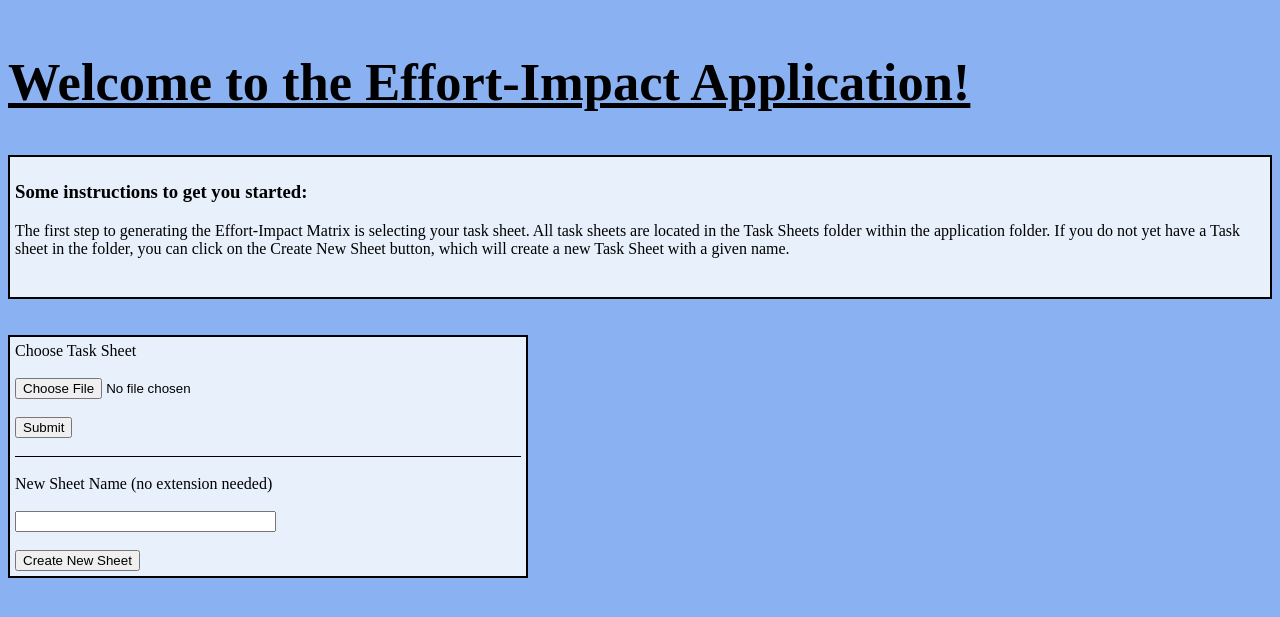
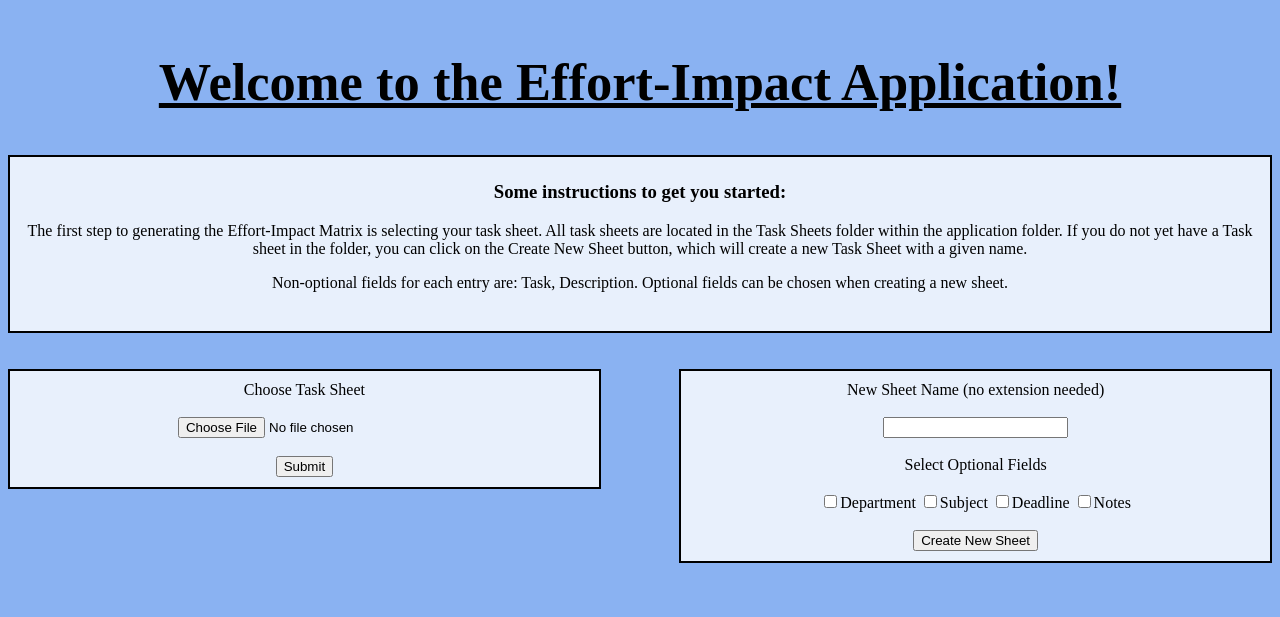
Before and after one commit to mankek/Effort-Impact, a Flask app: page / in a window 1280 px wide. Shown: the top 617 px of the page. Run offline with Flask 2, Linux system fonts and the light colour scheme.

Commit message:
basics are there, but extremely buggy

```diff
--- a/App/api.py
+++ b/App/api.py
@@ -4,36 +4,51 @@ from flask import Flask, render_template, request, redirect, url_for
 
 app = Flask(__name__)
 
+chosen_file = {}
+chosen_fields = []
+
 
 # Get the table of tasks
 @app.route('/', methods=['GET'])
-@app.route('/index', methods=['GET'])
+@app.route('/index', methods=['GET', 'POST'])
 def index():
+    if request.method == 'POST':
+        chosen_fields.clear()
+        return render_template("index.html")
+    chosen_fields.clear()
     return render_template("index.html")
-
-
-chosen_file = {}
 
 
 # Loads new or existing chart
 @app.route("/chart", methods=['GET', 'POST'])
 def view():
+    optional_fields = ["DepField", "SubjectField", "DeadlineField", "NotesField"]
+    required_fields = {"Task": [], "Effort": [], "Impact": [], "Description": []}
+
     if request.method == 'POST':
         if request.form['action'] == 'submit':
             file = request.form['file']
         elif request.form['action'] == 'new':
             new_name = request.form['new_name'] + ".xlsx"
-            app_methods.new_table(new_name)
+            for i in optional_fields:
+                if request.form[i] != "No":
+                    required_fields[request.form[i]] = []
+            app_methods.new_table(new_name, required_fields)
             file = new_name
         chosen_file["file"] = file
         return redirect(url_for("view"))
     if request.method == 'GET':
         try:
-            result, names = app_methods.Table(chosen_file["file"]).load_table()
+            result, names, DL_flag = app_methods.Table(chosen_file["file"]).load_table()
+            for i in names:
+                chosen_fields.append(i)
             x, y = app_methods.effort_impact(result)
-            colors = app_methods.deadline_colors(result)
+            if DL_flag:
+                colors = app_methods.deadline_colors(result)
+            else:
+                colors = []
             new_result = app_methods.clean_result(result)
-            return render_template("chart.html", x=x, y=y, result=new_result, colors=colors, name=chosen_file["file"].split(".")[0])
+            return render_template("chart.html", x=x, y=y, result=new_result, colors=colors, name=chosen_file["file"].split(".")[0], DL_flag=DL_flag, fields=names)
         except FileNotFoundError:
             return redirect(url_for("index"))
         except KeyError:
@@ -73,10 +88,10 @@ new_task = {}
 
 @app.route('/new', methods=['POST'])
 def add_new():
-    form_names = ['Task', 'Description', 'Deadline', 'Subject', 'Notes']
+    print(chosen_fields)
     new_task["Impact"] = "16"
     new_task["Effort"] = "0"
-    for i in form_names:
+    for i in chosen_fields:
         if i == 'Deadline':
             if request.form[i] == "":
                 data = "No Deadline"
@@ -85,6 +100,8 @@ def add_new():
                 due_time = request.form['time'].split(':')
                 diff = app_methods.due_day(int(due_date[0]), int(due_date[1]), int(due_date[2]), int(due_time[0]))
                 data = request.form[i] + '_' + request.form['time'] + '_' + diff
+        elif (i == "Effort") or (i == "Impact"):
+            continue
         else:
             data = request.form[i]
         new_task[i] = data
--- a/App/app_methods.py
+++ b/App/app_methods.py
@@ -72,10 +72,9 @@ def deadline_colors(tasks):
     return colors
 
 
-def new_table(new_name):
+def new_table(new_name, fields):
     path = os.path.join(out_path, new_name)
-    df = pandas.DataFrame(
-        {'Task': [], 'Description': [], 'Effort': [], 'Impact': [], 'Deadline': [], 'Subject': [], 'Notes': []})
+    df = pandas.DataFrame(fields)
     writer = pandas.ExcelWriter(path, engine='xlsxwriter')
     df.to_excel(writer, sheet_name='Sheet1')
     writer.save()
@@ -89,21 +88,27 @@ class Table:
         self.list = pandas.read_excel(self.path, index=0)
         self.fields = list(self.list)
 
+        if "Deadline" in self.fields:
+            self.DL_flag = True
+        else:
+            self.DL_flag = False
+
     # Loads the excel sheet where tasks are stored, formats them as a list of dictionaries; also returns field names
     def load_table(self):
 
         # Update deadlines in task_list
-        for s in range(0, (self.list.shape[0])):
-            line = self.list['Deadline'][s]
-            if line == "No Deadline":
-                continue
-            else:
-                line = line.split('_')
-                date = line[0].split('-')
-                time = line[1].split(':')
-                new_diff = due_day(int(date[0]), int(date[1]), int(date[2]), int(time[0]))
-                line[2] = new_diff
-                self.list.loc[s, ['Deadline']] = '_'.join(line)
+        if self.DL_flag:
+            for s in range(0, (self.list.shape[0])):
+                line = self.list['Deadline'][s]
+                if line == "No Deadline":
+                    continue
+                else:
+                    line = line.split('_')
+                    date = line[0].split('-')
+                    time = line[1].split(':')
+                    new_diff = due_day(int(date[0]), int(date[1]), int(date[2]), int(time[0]))
+                    line[2] = new_diff
+                    self.list.loc[s, ['Deadline']] = '_'.join(line)
 
         # Form list of results
         tasks = []
@@ -115,7 +120,7 @@ class Table:
                 task[0].update(task[1])
                 del task[1]
             tasks.append(task[0])
-        return tasks, self.fields
+        return tasks, self.fields, self.DL_flag
 
     # Updates the specified field of the specified task
     def update_table(self, task_id, field, content):
--- a/App/static/index.css
+++ b/App/static/index.css
@@ -5,23 +5,34 @@ body {
 #heading {
     text-decoration: underline;
     font-size: 35px;
+    text-align: center;
 }
 #instructions {
     border: 2px solid black;
     padding: 5px;
+    text-align: center;
     background-color: #e8f0fc;
 }
 #choose_file {
+    position: absolute;
+    float: left;
+    width: 100%;
+}
+#choose{
     position: relative;
     float: left;
     border: 2px solid black;
-    padding: 5px;
     background-color: #e8f0fc;
-    width: 40%;
+    width: 45%;
+    padding: 10px;
+    text-align: center;
 }
 #make {
-    border-top: 1px solid black;
+    position: relative;
+    float: right;
+    border: 2px solid black;
+    background-color: #e8f0fc;
+    width: 45%;
+    padding: 10px;
+    text-align: center;
 }
-input {
-    width: 50%;
-}
--- a/App/templates/index.html
+++ b/App/templates/index.html
@@ -15,6 +15,10 @@
             The first step to generating the Effort-Impact Matrix is selecting your task sheet. All task sheets are
             located in the Task Sheets folder within the application folder. If you do not yet have a Task sheet in the folder, you can
             click on the Create New Sheet button, which will create a new Task Sheet with a given name.
+        </p>
+        <p>
+            Non-optional fields for each entry are: Task, Description. Optional fields can be chosen when creating
+            a new sheet.
         </p><br>
     </div>
     <br>
@@ -22,19 +26,34 @@
     <div id="choose_file">
         <form action="/chart" method="post">
             <div id="choose">
-                <label>Choose Task Sheet</label><br><br>
+                Choose Task Sheet<br><br>
                 <input type="file" name="file"><br>
                 <br>
                 <button type="submit" name="action" value="submit">Submit</button><br>
             </div>
-            <br>
             <div id="make">
-                <br>
-                <label>New Sheet Name (no extension needed)</label><br><br>
+                New Sheet Name (no extension needed)<br><br>
                 <input type="text" name="new_name"><br><br>
+                Select Optional Fields<br><br>
+                <input id="DepartmentHidden" type="hidden" value="No" name="DepField">
+                <input id="Department" type="checkbox" name="DepField" value="Department" onclick="Check('Department')">Department
+                <input id="SubjectHidden" type="hidden" value="No" name="SubjectField">
+                <input id="Subject" type="checkbox" name="SubjectField" value="Subject" onclick="Check('Subject')">Subject
+                <input id="DeadlineHidden" type="hidden" value="No" name="DeadlineField">
+                <input id="Deadline" type="checkbox" name="DeadlineField" value="Deadline" onclick="Check('Deadline')">Deadline
+                <input id="NotesHidden" type="hidden" value="No" name="NotesField">
+                <input id="Notes" type="checkbox" name="NotesField" value="Notes" onclick="Check('Notes')">Notes<br><br>
                 <button type="submit" name="action" value="new">Create New Sheet</button>
             </div>
         </form>
     </div>
+
+    <script>
+        function Check(box_id){
+            if (document.getElementById(box_id).checked){
+                document.getElementById(box_id + "Hidden").disabled = true;
+            }
+        }
+    </script>
 </body>
 </html>
```
Also changed, not shown: App/static/EI_chart.js (+14 -0 lines), App/static/jQ.js (+8 -2 lines), App/templates/chart.html (+45 -16 lines), README.md.
